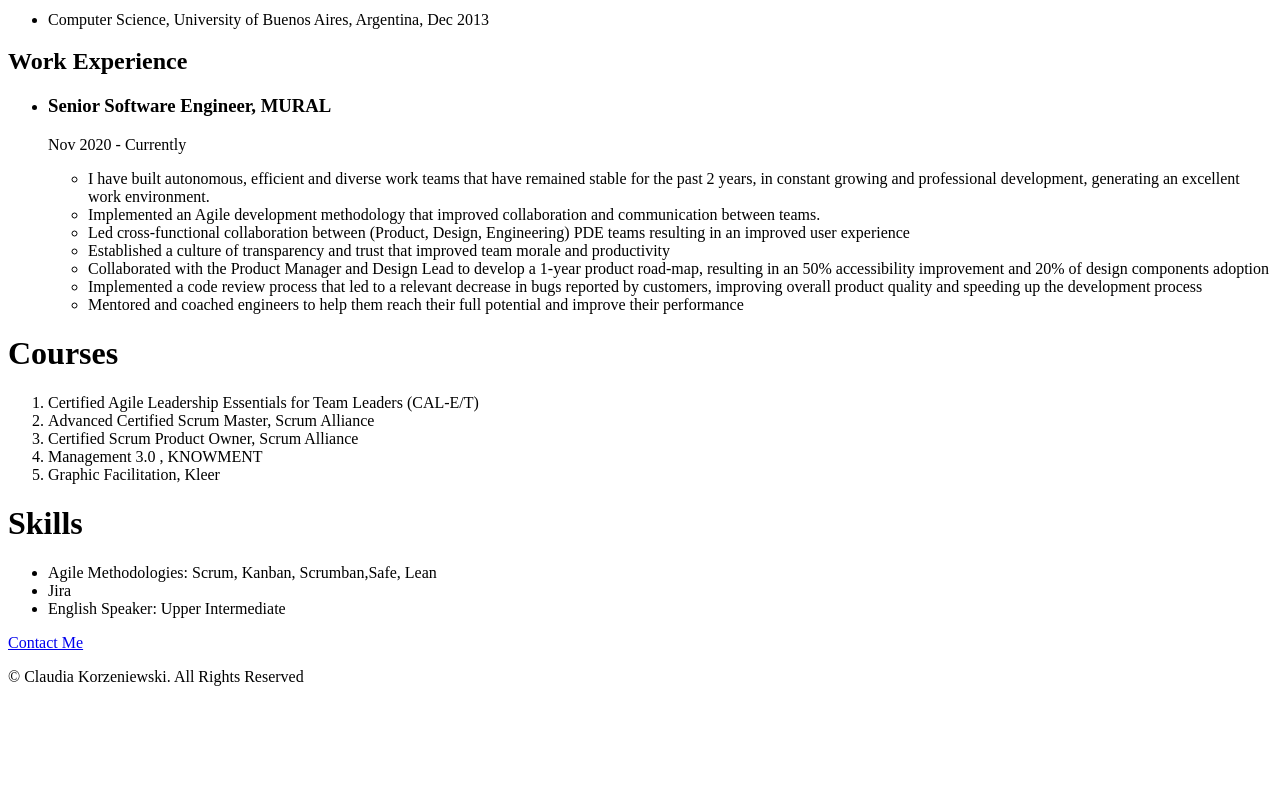
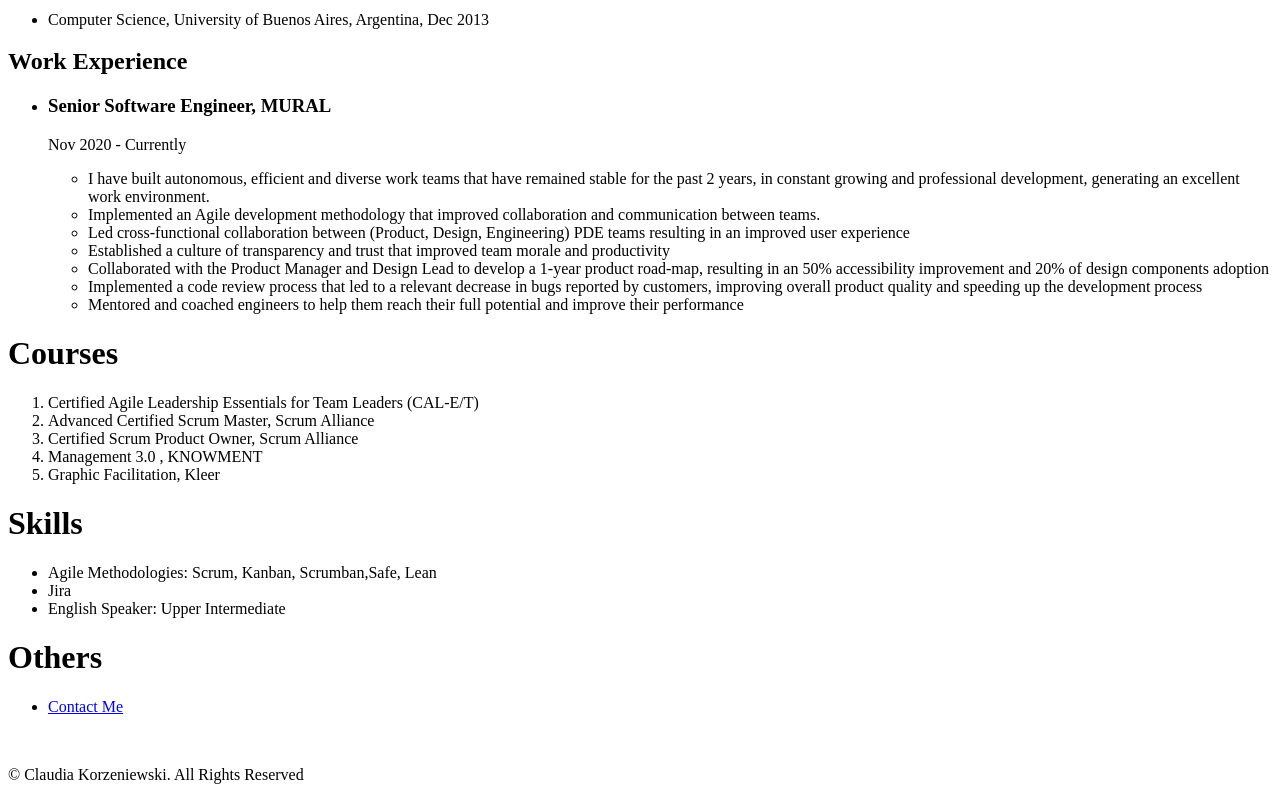
Before and after one commit to ckorze/ckorze.github.io, a plain HTML site: page index.html in a window 1280 px wide. Shown: the part 461-1261 px from the top of the page. Before the commit the page ends 1163 px from the top, so only its background shows below. Drawn offline with Linux system fonts and the light colour scheme.

Commit message:
Add files via upload

```diff
--- a/index.html
+++ b/index.html
@@ -36,9 +36,11 @@
             <li>Jira</li>
             <li>English Speaker: Upper Intermediate</li>
         </ul>
-        <a href="./public/contact.html">Contact Me</a>
-       <footer>
+        <h1>Others</h1>
+        <ul><li><a href="./public/contact.html">Contact Me</a></li></ul>
+        <br />
+        <footer>
                 <p>© Claudia Korzeniewski. All Rights Reserved</p>
-     </footer>
+         </footer>
     </body>
 </head>
```
